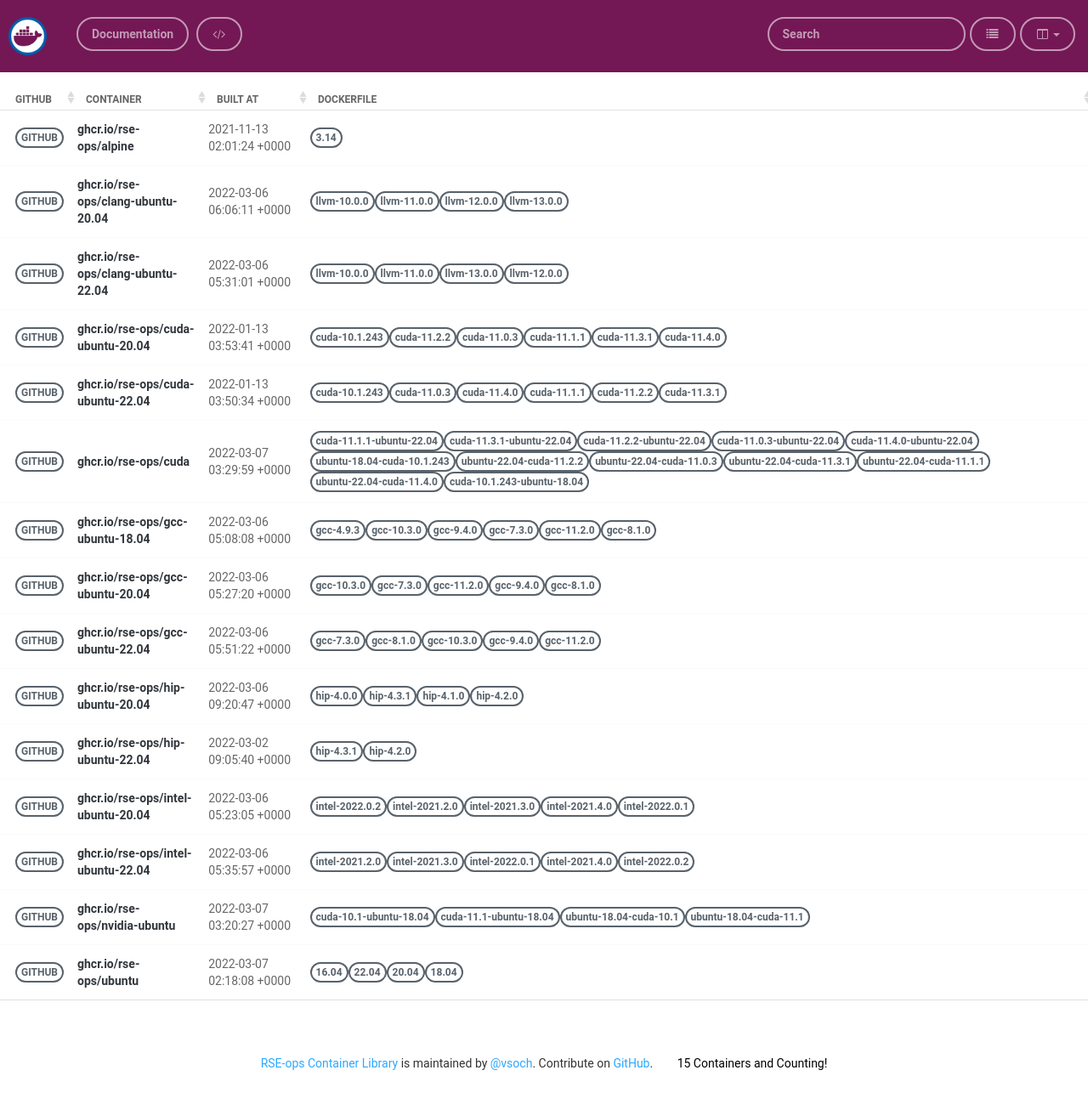
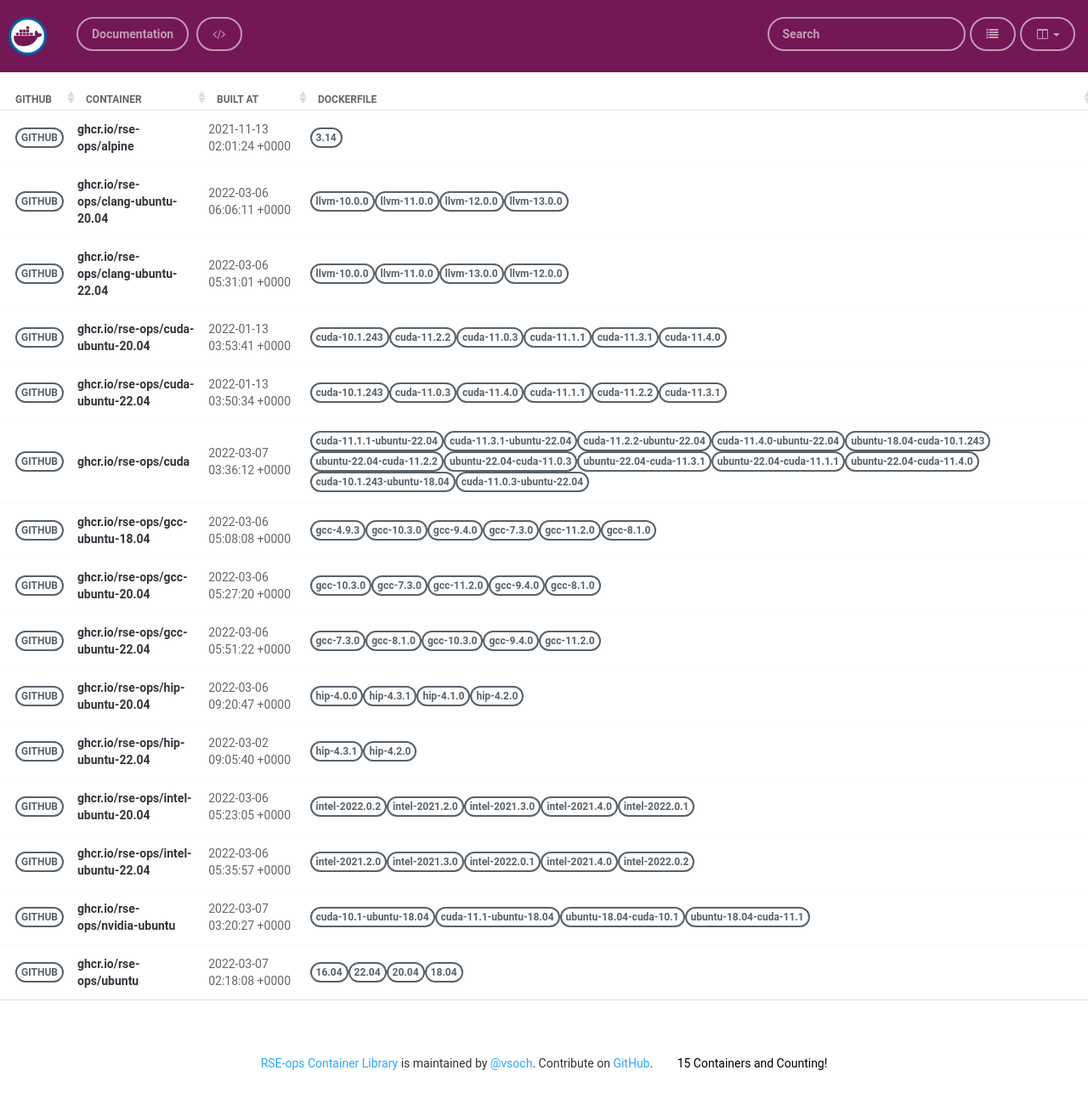
Before and after one commit to rse-ops/docker-images, a Jekyll site: the page built from pages/index.md, in a window 1280 px wide. Shown: the whole page at 85% size. Built offline with Jekyll 4.4.1, drawn with Linux system fonts in a browser that asks for light colours; nearby versions of some CDN libraries.

Commit message:
Automated push to update library 2022-03-07

```diff
--- a/_library/ghcr.io-rse-ops-cuda.md
+++ b/_library/ghcr.io-rse-ops-cuda.md
@@ -1,7 +1,7 @@
 ---
 layout: container
 name: ghcr.io/rse-ops/cuda
-updated_at: 2022-03-07 03:29:59.625824
+updated_at: 2022-03-07 03:36:12.121787
 
 
 container_url: https://github.com/orgs/rse-ops/packages/container/package/cuda
```
Also changed, not shown: other parts of _library/ghcr.io-rse-ops-cuda.md (+3 -3 lines).
